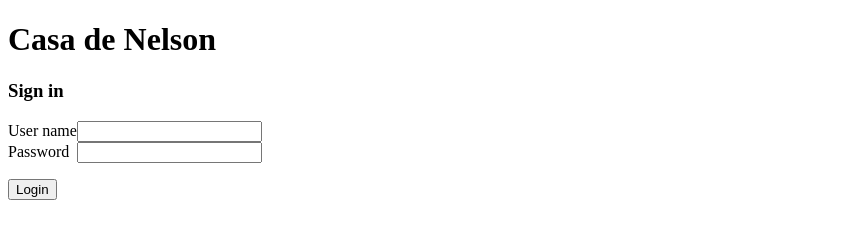
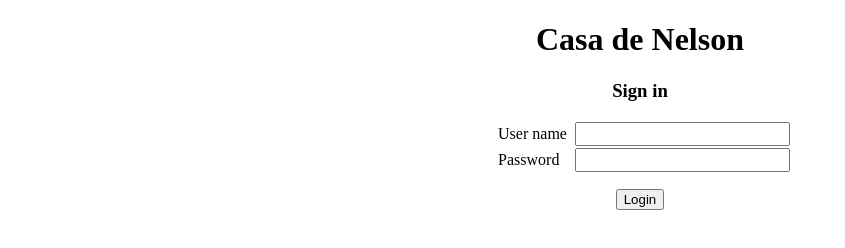
Before and after one commit to nelsonchen90/HomeAutomation, a website: page public/index.html in a window 1280 px wide. Shown: the whole page, without its empty margins (0-845 px from the left). Drawn offline with Linux system fonts and the light colour scheme.

Commit message:
imrove login ui

```diff
--- a/public/index.css
+++ b/public/index.css
@@ -1,5 +1,6 @@
 .login {
-
+  display: flex;
+  justify-content: center;
 }
 
 .login_form {
@@ -13,8 +14,25 @@
 
 .field > label {
   display: table-cell;
+  padding: 0.25rem 0.5rem;
+}
+
+.field > input {
+  display: table-cell;
+  font-size: 1rem;
 }
 
 .login_form > .action {
   margin-top: 1rem;
 }
+
+.title, .subtitle {
+  text-align: center;
+}
+
+.action {
+  margin-top: 1rem;
+  display: flex;
+  justify-content: center;
+  font-size: 1rem;
+}
--- a/public/index.html
+++ b/public/index.html
@@ -7,10 +7,11 @@
   </head>
 
   <body>
-    <h1>Casa de Nelson</h1>
-    <h3>Sign in</h3>
+    <h1 class="title">Casa de Nelson</h1>
+    <h3 class="subtitle">Sign in</h3>
     <div class="login">
-      <form id="login_form" class="login_form">
+      <form id="login_form">
+        <div class="login_form">
           <div class="field">
             <label for="login_username">User name</label>
             <input type="text" id="login_username" name="username" required />
@@ -18,6 +19,7 @@
           <div class="field">
             <label for="login_password">Password</label>
             <input type="password" id="login_password" name="password" required />
+          </div>
         </div>
         <div class="action">
           <button id="login_submit" type="submit">Login</button>
--- a/routes/api/userOperations.js
+++ b/routes/api/userOperations.js
@@ -58,7 +58,7 @@ authRouter.post('/login', async (req, res) => {
   } catch (e) {
     statusCode = 500
     response = e
-    console.log(e)
+    console.error(e)
   } finally {
     if (statusCode === 200) {
       res.cookie('access_token', `Bearer ${token}`, { maxAge: 14 * 24 * 60 * 60 * 1000, httpOnly: true })
```
Lines whose indentation alone changed are shown as unchanged.
